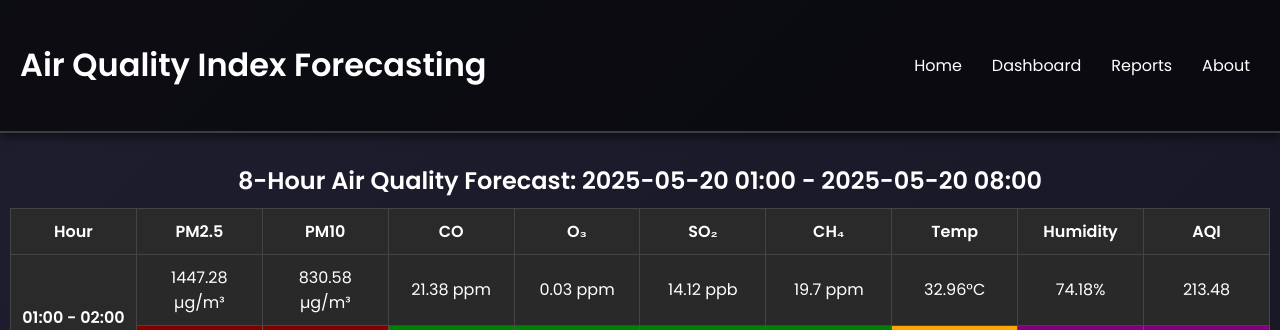
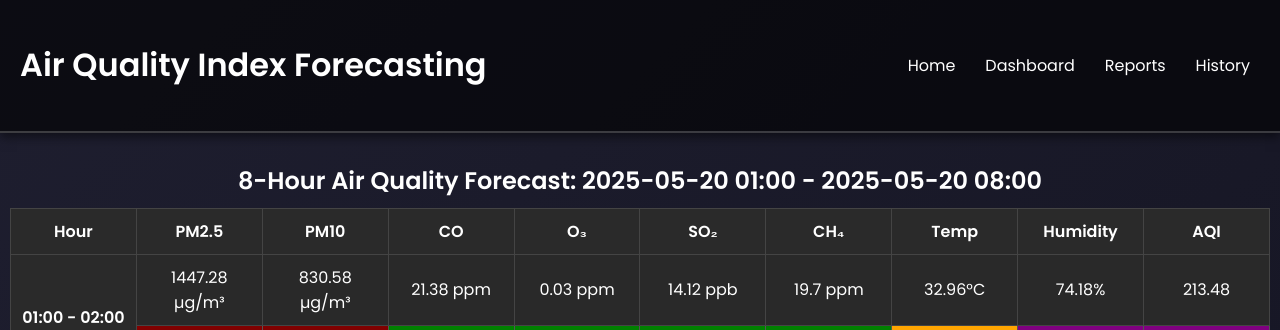
Before and after one commit to shinrence/Air-Quality-Monitoring-and-Forecasting, a PHP site: page /forecast.php in a window 1280 px wide. Shown: the top 330 px of the page. Run offline with PHP 8.4, Linux system fonts and the light colour scheme; some libraries are stand-ins or nearby versions.

Commit message:
Your commit message

```diff
--- a/data_receive.php
+++ b/data_receive.php
@@ -10,10 +10,10 @@ if ($_SERVER['REQUEST_METHOD'] === 'POST' && isset($_POST['data'])) {
     $parsed_data['timestamp'] = date("Y-m-d H:i:s");
 
     // Convert to JSON and append to file with newline
-    file_put_contents('https://air-quality-php-backend.onrender.com/all_data_log.txt', json_encode($parsed_data) . PHP_EOL, FILE_APPEND);
+    file_put_contents('all_data_log.txt', json_encode($parsed_data) . PHP_EOL, FILE_APPEND);
 
     // Optional: update the latest data file too
-    file_put_contents('https://air-quality-php-backend.onrender.com/latest_data.txt', json_encode($parsed_data));
+    file_put_contents('latest_data.txt', json_encode($parsed_data));
 
     echo "✅ Data saved successfully!";
 } else {
--- a/forecast.php
+++ b/forecast.php
@@ -5,8 +5,6 @@
 // Function to determine the level of concern based on the value of each pollutant
 
 ?>
-
-
 
 <!DOCTYPE html>
 <html lang="en">
@@ -226,8 +224,8 @@ th, td {
             <ul>
                 <li><a href="index.php">Home</a></li>
                 <li><a href="dashboard.php">Dashboard</a></li>
-                <li><a href="history.php">Reports</a></li>
-                <li><a href="about.php">About</a></li>
+                <li><a href="reports.php">Reports</a></li>
+                <li><a href="history.php">History</a></li>
             </ul>
         </nav>
     </header>
--- a/latest_data_api.php
+++ b/latest_data_api.php
@@ -1,5 +1,5 @@
 <?php
-$filename = 'https://air-quality-php-backend.onrender.com/latest_data.txt';
+$filename = 'latest_data.txt';
 
 if (file_exists($filename)) {
     $json = file_get_contents($filename);
```
